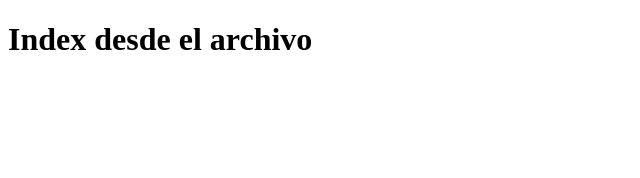
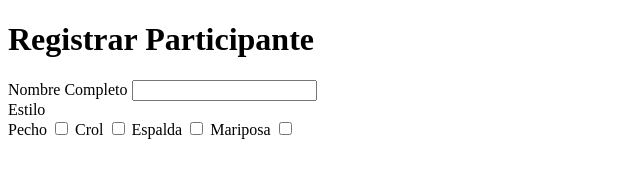
Before and after one commit to LautaroVallejos/Olimpiadas, a website: page views/index.html in a window 1280 px wide. Shown: the whole page, without its empty margins (0-640 px from the left). Drawn offline with Linux system fonts and the light colour scheme.

```diff
--- a/package.json
+++ b/package.json
@@ -10,6 +10,7 @@
   "license": "ISC",
   "dependencies": {
     "express": "^4.18.1",
+    "mysql": "^2.18.1",
     "nodemon": "^2.0.19"
   }
 }
--- a/views/index.html
+++ b/views/index.html
@@ -7,6 +7,23 @@
     <title>Pagina de Inicio</title>
 </head>
 <body>
-    <h1>Index desde el archivo</h1>
+    <h1>Registrar Participante</h1>
+    <form action="sendForm()" method="post">
+        <label for="fullname">Nombre Completo</label>
+        <input type="text" name="name" id="">
+        <br>
+        <label for="">Estilo</label>
+        <br>
+        <label for="pecho">Pecho</label>
+        <input type="checkbox" name="pecho" value="pecho">
+        <label for="pecho">Crol</label>
+        <input type="checkbox" name="crol" value="crol">
+        <label for="pecho">Espalda</label>
+        <input type="checkbox" name="espalda" value="espalda">
+        <label for="pecho">Mariposa</label>
+        <input type="checkbox" name="mariposa" value="mariposa">
+
+    </form>
+    <script src="../scripts//form.js"></script>
 </body>
 </html>
```
Also changed, not shown: db.js (added, +9 -0 lines), scripts/form.js (added), 1 other file.
